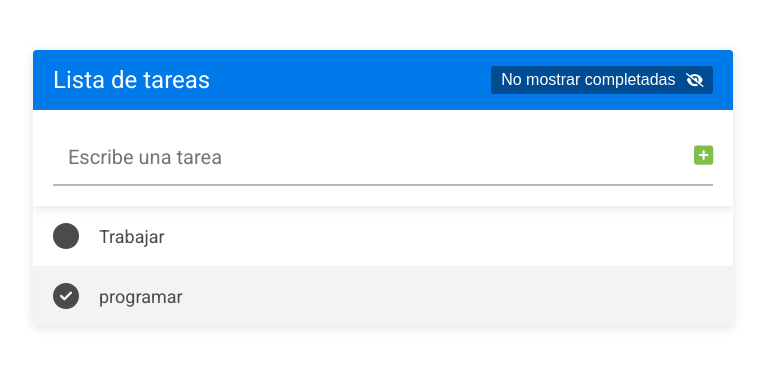
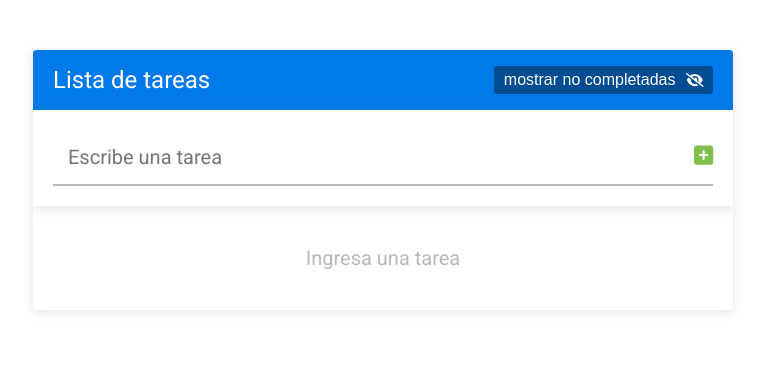
Before and after one commit to jpgonzales27/app-lista-tareas, a React (Create React App) app: page / in a window 1280 px wide. Shown: the top 368 px of the page, without its empty margins (257-1022 px from the left). Built offline with nearby package versions, Linux system fonts and the light colour scheme.

Commit message:
add stades para  noCompletadas y usar localStorage

```diff
--- a/src/App.js
+++ b/src/App.js
@@ -1,29 +1,63 @@
-import { useState } from "react";
+import { useEffect, useState } from "react";
 import "./App.css";
 import FormularioTareas from "./componentes/FormularioTareas";
 import Header from "./componentes/Header";
 import ListaTareas from "./componentes/ListaTareas";
 
 const App = () => {
-  const [tareas, setTareas] = useState([
-    {
-      id: 1,
-      texto: "Trabajar",
-      completada: false,
-    },
-    {
-      id: 2,
-      texto: "programar",
-      completada: true,
-    },
-  ]);
+  /**
+   * Recuperamos informacion de localStorage para el valor inicial de nuestros state
+   *
+   * localStorage.getItem("valorAbuscar") Estamos accediendo a localStorage
+   *                                    y preguntado por algun valor en particualr
+   * JSON.parse(localStorage.getItem("valorAbuscar")) si esta valor existe lo transformaos
+   *                                  al tipo de   dato que necesitamos usando "JSON.parse()"
+   * y si no existe le asiganamos un valor inicial por defecto a nuestros state
+   */
+  const tareasGuardadas = localStorage.getItem("tareas")
+    ? JSON.parse(localStorage.getItem("tareas"))
+    : [];
 
-  console.log(tareas);
+  const tareasOcultadas = localStorage.getItem("ocultarCompletadas")
+    ? JSON.parse(localStorage.getItem("ocultarCompletadas"))
+    : false;
+
+  const [tareas, setTareas] = useState(tareasGuardadas);
+  const [ocultarCompletas, setOcultarCompletas] = useState(tareasOcultadas);
+
+  /**
+   * Haciendo uno de useEffect almacenamos los valores en localStorage.
+   * haciendo que cada useEffect este atento a los cambios en un estado especifico
+   *
+   * localStorage.setItem("nombreKey", JSON.stringify(valorAguardar))
+   * Estamos accediendo a localStorage y asignando un
+   *
+   * "nombreKey" con el que guardaremos nuestros datos en localStorage, este es
+   *            el mismo valor que usamos para recuperar la informacion del localStorage
+   *
+   * JSON.stringify(valorAguardar) usando el metodo JSON.stringify transformaos
+   *                                  al tipo dato que necesitamos guardar a un string
+   *                                  para poderlo almacenar el localStorage
+   */
+  useEffect(() => {
+    localStorage.setItem("tareas", JSON.stringify(tareas));
+  }, [tareas]);
+
+  useEffect(() => {
+    localStorage.setItem("ocultarCompletadas", ocultarCompletas.toString());
+  }, [ocultarCompletas]);
   return (
     <div className="contenedor">
-      <Header />
+      <Header
+        ocultarCompletas={ocultarCompletas}
+        setOcultarCompletas={setOcultarCompletas}
+      />
       <FormularioTareas tareas={tareas} setTareas={setTareas} />
-      <ListaTareas tareas={tareas} setTareas={setTareas} />
+      <ListaTareas
+        tareas={tareas}
+        setTareas={setTareas}
+        ocultarCompletas={ocultarCompletas}
+      />
     </div>
   );
 };
--- a/src/componentes/Header.jsx
+++ b/src/componentes/Header.jsx
@@ -2,14 +2,27 @@ import React from "react";
 import { FontAwesomeIcon } from "@fortawesome/react-fontawesome";
 import { faEyeSlash } from "@fortawesome/free-solid-svg-icons";
 
-const Header = () => {
+const Header = ({ ocultarCompletas, setOcultarCompletas }) => {
   return (
     <header className="header">
       <h1 className="header__titulo">Lista de tareas</h1>
-      <button className="header__boton">
-        No mostrar completadas
-        <FontAwesomeIcon icon={faEyeSlash} className="header__icono-boton" />
-      </button>
+      {ocultarCompletas ? (
+        <button
+          className="header__boton"
+          onClick={() => setOcultarCompletas(!ocultarCompletas)}
+        >
+          mostrar todo
+          <FontAwesomeIcon icon={faEyeSlash} className="header__icono-boton" />
+        </button>
+      ) : (
+        <button
+          className="header__boton"
+          onClick={() => setOcultarCompletas(!ocultarCompletas)}
+        >
+          mostrar no completadas
+          <FontAwesomeIcon icon={faEyeSlash} className="header__icono-boton" />
+        </button>
+      )}
     </header>
   );
 };
--- a/src/componentes/ListaTareas.jsx
+++ b/src/componentes/ListaTareas.jsx
@@ -1,7 +1,7 @@
 import React from "react";
 import Tarea from "./Tarea";
 
-const ListaTareas = ({ tareas, setTareas }) => {
+const ListaTareas = ({ tareas, setTareas, ocultarCompletas }) => {
   const tareaCompletada = (id) => {
     /**
      * Para actualizar una propiedad de nuestro objeto usamos {...objeto,propiedad:nuevoValor}
@@ -36,7 +36,9 @@ const ListaTareas = ({ tareas, setTareas }) => {
     <>
       <ul className="lista-tareas">
         {tareas.length > 0 ? (
-          tareas.map((tarea) => (
+          tareas.map((tarea) => {
+            if (!ocultarCompletas) {
+              return (
                 <Tarea
                   key={tarea.id}
                   tarea={tarea}
@@ -44,7 +46,20 @@ const ListaTareas = ({ tareas, setTareas }) => {
                   handleEditarTarea={handleEditarTarea}
                   handleElimimarTarea={handleElimimarTarea}
                 />
-          ))
+              );
+            } else if (!tarea.completada) {
+              return (
+                <Tarea
+                  key={tarea.id}
+                  tarea={tarea}
+                  tareaCompletada={tareaCompletada}
+                  handleEditarTarea={handleEditarTarea}
+                  handleElimimarTarea={handleElimimarTarea}
+                />
+              );
+            }
+            return;
+          })
         ) : (
           <div className="lista-tareas__mensaje">Ingresa una tarea</div>
         )}
```
Lines whose indentation alone changed are shown as unchanged.
